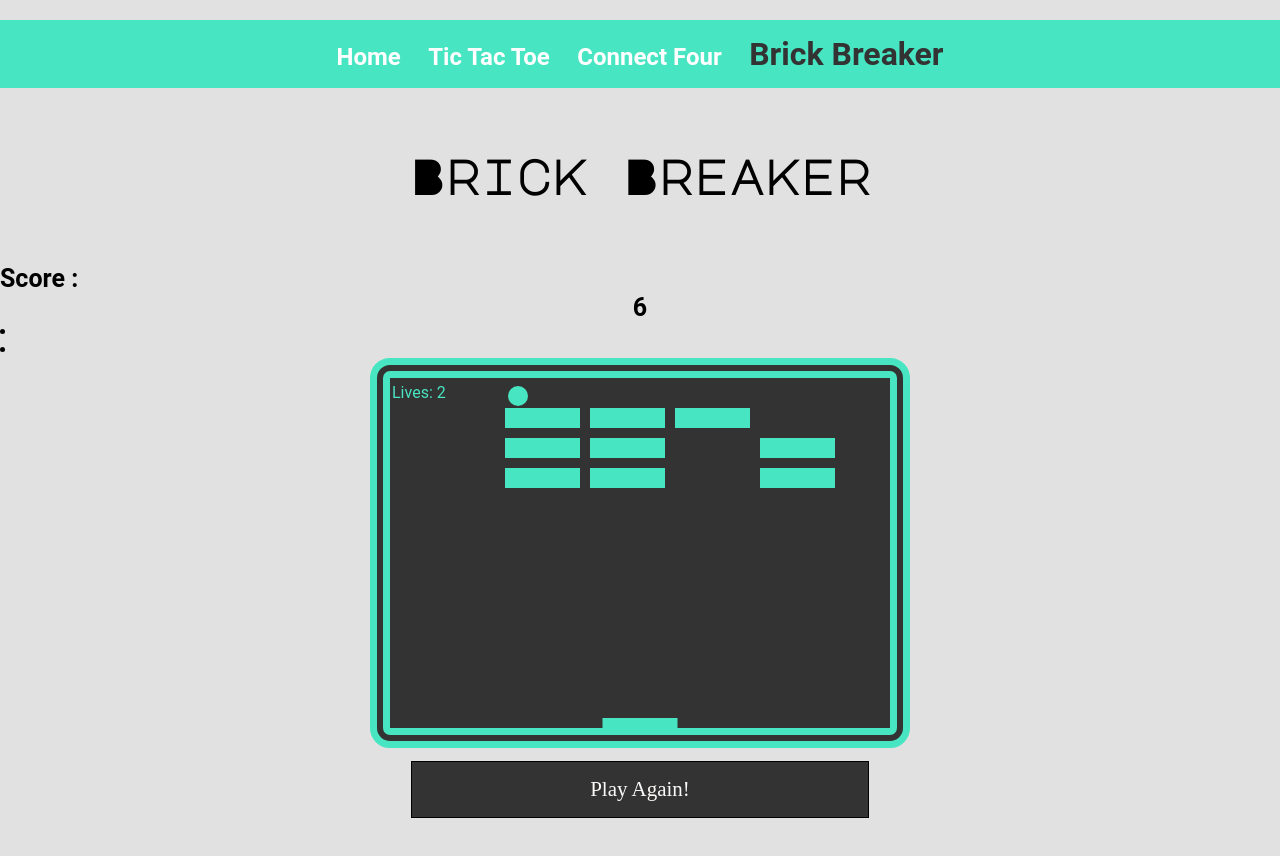
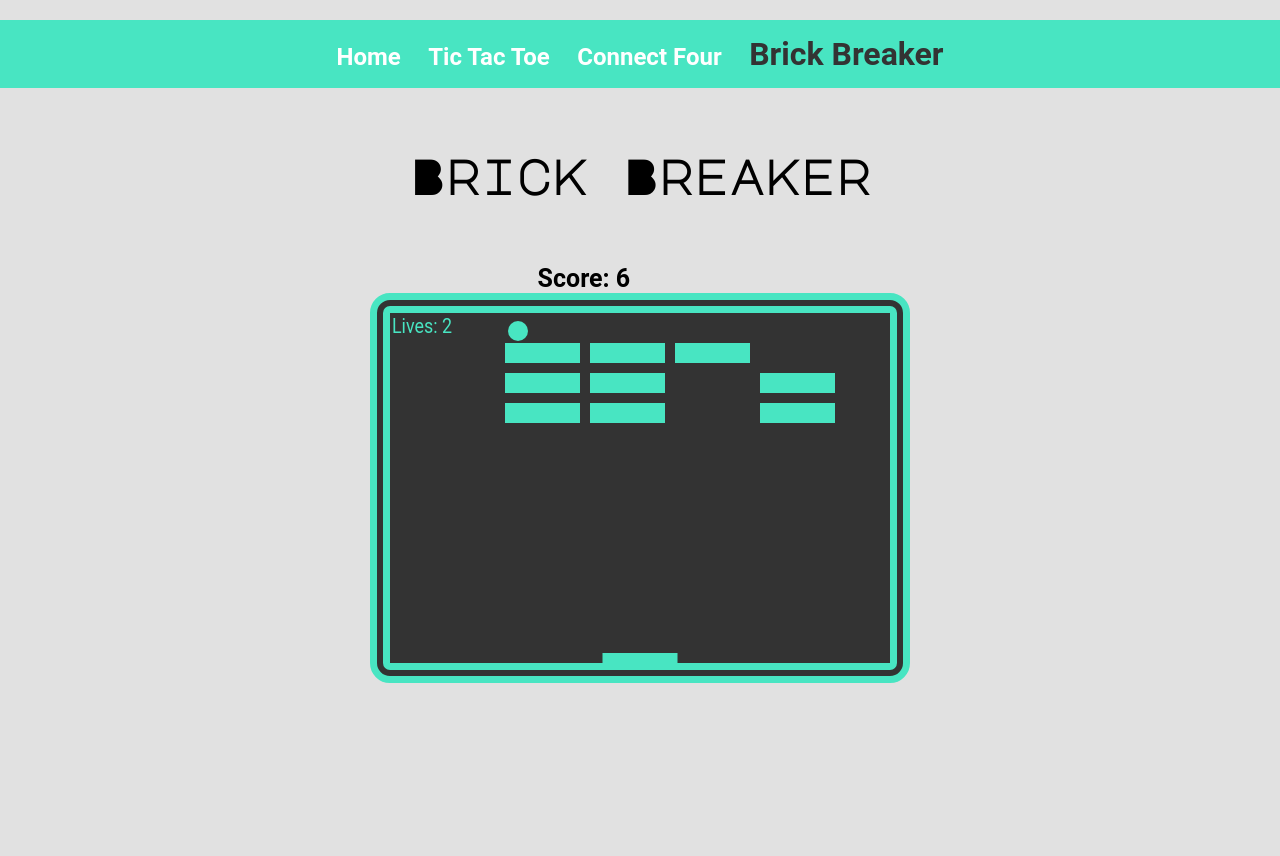
Before and after one commit to zoeoliver13/pset-9, a plain HTML site: page brickBreaker.html in a window 1280 px wide. After the commit the page ends 800 px from the top, so only its background shows below. Drawn offline with Linux system fonts and the light colour scheme.

Commit message:
finished with brick breaker

```diff
--- a/brickBreaker.html
+++ b/brickBreaker.html
@@ -25,11 +25,7 @@
   </nav>
   </header>
   <h1>Brick Breaker</h1>
-  <span class="score">Score :<li id = "score"> </li></span>
-  <span class="win"><li id = "win"></li></span>
-    <li id = gameOver ><li>
-
+  <span id="score">Score: 0</span>
   <canvas id="canvas" width="500" height="350"></canvas>
-  <div id="reset-button">Play Again!</div>
 
 </body>
--- a/css/brickBreaker.css
+++ b/css/brickBreaker.css
@@ -7,8 +7,6 @@
 canvas {
   background: #eee;
   display: block;
-  padding-left: 0;
-  padding-right: 0;
   margin-left: auto;
   margin-right: auto;
   border-radius: 20px;
@@ -74,17 +72,8 @@ span{
     list-style-type: none;
   }
 /*Class Selectors*/
-.score{
-font-size: 25px;
-text-align: center;
-font-weight: bold;
-font-family: "Roboto", monospace;
-  list-style-type: none;
-}
 
-.lives{
-    list-style-type: none;
-}
+
 .home:hover{
   color: lightgray;
   font-size: 30px;
@@ -106,30 +95,11 @@ font-family: "Roboto", monospace;
 }
 /*ID Selectors*/
 #score{
+  font-size: 25px;
+  text-align: center;
+  font-weight: bold;
+  font-family: "Roboto", monospace;
+  list-style-type: none;
 
-  text-align: center;
-  font-family: "Roboto", monospace;
-
+  margin: 42%;
 }
-
-#reset-button {
-  background-color: #333333;
-  border: 1px solid black;
-  color: #FCFAF9;
-  font-size: 21px;
-  line-height: 55px;
-  margin: 1%;
-  text-align: center;
-  width: 456px;
-  padding-left: 0;
-  padding-right: 0;
-  margin-left: auto;
-  margin-right: auto;
-  margin-bottom: 50px;
-}
-
-#reset-button:hover {
-  background-color: black;
-  color: white;
-  cursor: pointer;
-}
--- a/js/brickBreaker.js
+++ b/js/brickBreaker.js
@@ -88,9 +88,10 @@ function breakBricks() {
                     brickY = -brickY;
                     b.status = 0;
                     score++;
-                    document.getElementById("score").innerHTML = score;
+                    document.getElementById("score").innerHTML = "Score: " + score;
                     if (score == brick_Rows*brick_Colums){
-                    document.getElementById("win").innerHTML = "You Win!";
+                      alert( "You Win!");
+                    document.location.reload();
                     }
                 }
             }
@@ -116,9 +117,9 @@ function paddle(){
 
 }
 function livesRemaining() {
-    ctx.font = "16px Roboto";
+    ctx.font = "20px Roboto";
     ctx.fillStyle = "#48E5C2";
-    ctx.fillText("Lives: "+lives, lives-0, 20);
+    ctx.fillText("Lives: "+lives, lives, 20, 60);
 }
 function brickBreaker(){
   ctx.clearRect(0, 0, width, height);
@@ -143,8 +144,8 @@ function brickBreaker(){
       else {
         lives--;
         if(!lives){
-          document.getElementById("gameOver").innerHtml = "Game Over"
-          document.location.reload();
+        alert("Game Over! " + "Your Score: " + score + ".");
+        document.location.reload();
       }
       else{
         x = width/2;
```
